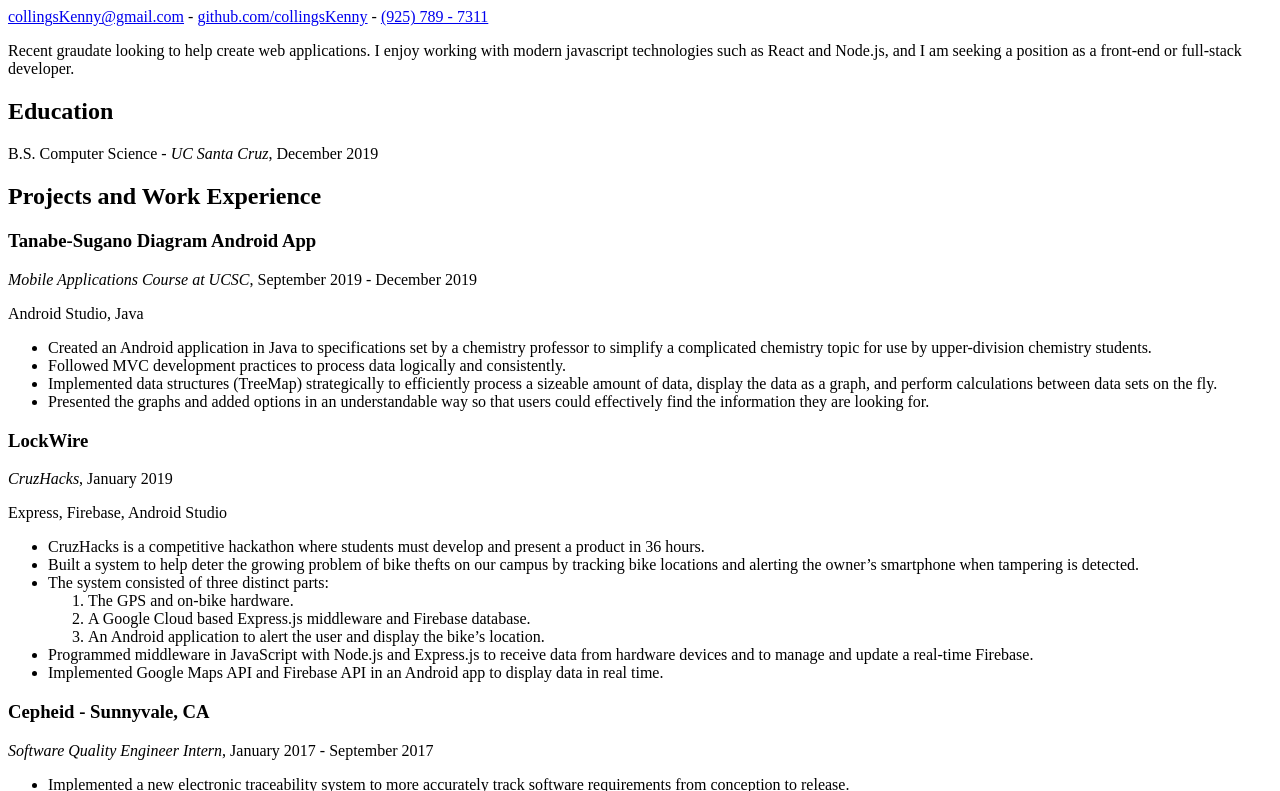
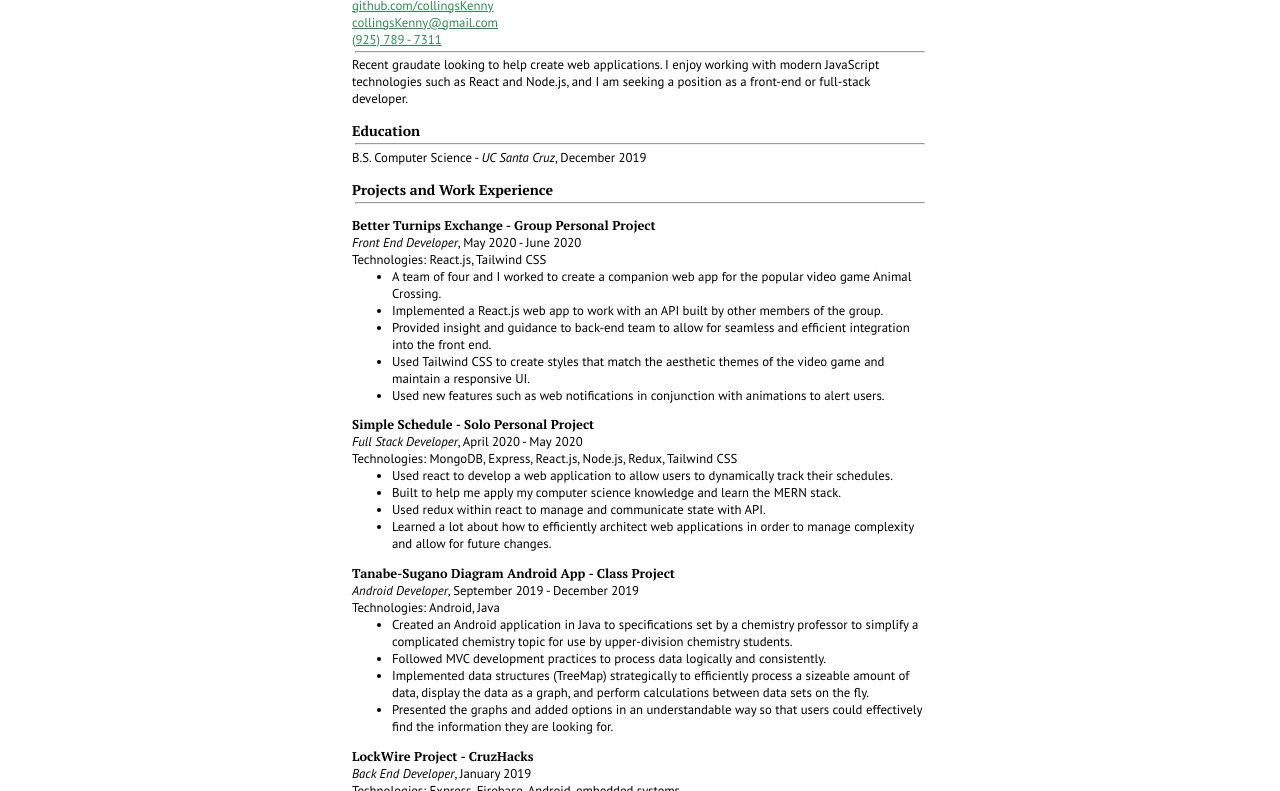
Before and after one commit to CollingsKenny/resume, a plain HTML site: page index.html in a window 1280 px wide. Shown: the part 58-849 px from the top of the page. Drawn offline with Linux system fonts and the light colour scheme.

Commit message:
Simplified

```diff
--- a/index.html
+++ b/index.html
@@ -1,48 +1,83 @@
+<!DOCTYPE html PUBLIC "-//W3C//DTD XHTML 1.0 Transitional//EN" "http://www.w3.org/TR/xhtml1/DTD/xhtml1-transitional.dtd">
+<html xmlns="http://www.w3.org/1999/xhtml">
+<head>
+  <meta http-equiv="Content-Type" content="text/html; charset=utf-8" />
+  <meta http-equiv="Content-Style-Type" content="text/css" />
+  <meta name="generator" content="pandoc" />
+  <title></title>
+  <style type="text/css">code{white-space: pre;}</style>
+  <link rel="stylesheet" href="src/styles.css" type="text/css" />
+</head>
+<body>
 <h1 id="kenny-collings">Kenny Collings</h1>
-<p><a href="mailto:collingsKenny@gmail.com">collingsKenny@gmail.com</a> - <a href="https://github.com/collingskenny">github.com/collingsKenny</a> - <a href="tel:+1-925-789-7311">(925) 789 - 7311</a></p>
-<p>Recent graudate looking to help create web applications. I enjoy working with modern javascript technologies such as React and Node.js, and I am seeking a position as a front-end or full-stack developer.</p>
+<p><a href="https://github.com/collingskenny">github.com/collingsKenny</a></p>
+<p><a href="mailto:collingsKenny@gmail.com">collingsKenny@gmail.com</a></p>
+<p><a href="tel:+1-925-789-7311">(925) 789 - 7311</a></p>
+<hr />
+<p>Recent graudate looking to help create web applications. I enjoy working with modern JavaScript technologies such as React and Node.js, and I am seeking a position as a front-end or full-stack developer.</p>
 <h2 id="education">Education</h2>
+<hr />
 <p>B.S. Computer Science - <em>UC Santa Cruz</em>, December 2019</p>
 <h2 id="projects-and-work-experience">Projects and Work Experience</h2>
-<h3 id="tanabe-sugano-diagram-android-app">Tanabe-Sugano Diagram Android App</h3>
-<p><em>Mobile Applications Course at UCSC</em>, September 2019 - December 2019</p>
-<p>Android Studio, Java</p>
+<hr />
+<h3 id="better-turnips-exchange---group-personal-project">Better Turnips Exchange - Group Personal Project</h3>
+<p><em>Front End Developer</em>, May 2020 - June 2020</p>
+<p>Technologies: React.js, Tailwind CSS</p>
+<ul>
+<li>A team of four and I worked to create a companion web app for the popular video game Animal Crossing.</li>
+<li>Implemented a React.js web app to work with an API built by other members of the group.</li>
+<li>Provided insight and guidance to back-end team to allow for seamless and efficient integration into the front end.</li>
+<li>Used Tailwind CSS to create styles that match the aesthetic themes of the video game and maintain a responsive UI.</li>
+<li>Used new features such as web notifications in conjunction with animations to alert users.</li>
+</ul>
+<h3 id="simple-schedule---solo-personal-project">Simple Schedule - Solo Personal Project</h3>
+<p><em>Full Stack Developer</em>, April 2020 - May 2020</p>
+<p>Technologies: MongoDB, Express, React.js, Node.js, Redux, Tailwind CSS</p>
+<ul>
+<li>Used react to develop a web application to allow users to dynamically track their schedules.</li>
+<li>Built to help me apply my computer science knowledge and learn the MERN stack.</li>
+<li>Used redux within react to manage and communicate state with API.</li>
+<li>Learned a lot about how to efficiently architect web applications in order to manage complexity and allow for future changes.</li>
+</ul>
+<h3 id="tanabe-sugano-diagram-android-app---class-project">Tanabe-Sugano Diagram Android App - Class Project</h3>
+<p><em>Android Developer</em>, September 2019 - December 2019</p>
+<p>Technologies: Android, Java</p>
 <ul>
 <li>Created an Android application in Java to specifications set by a chemistry professor to simplify a complicated chemistry topic for use by upper-division chemistry students.</li>
 <li>Followed MVC development practices to process data logically and consistently.</li>
 <li>Implemented data structures (TreeMap) strategically to efficiently process a sizeable amount of data, display the data as a graph, and perform calculations between data sets on the fly.</li>
 <li>Presented the graphs and added options in an understandable way so that users could effectively find the information they are looking for.</li>
 </ul>
-<h3 id="lockwire">LockWire</h3>
-<p><em>CruzHacks</em>, January 2019</p>
-<p>Express, Firebase, Android Studio</p>
+<h3 id="lockwire-project---cruzhacks">LockWire Project - CruzHacks</h3>
+<p><em>Back End Developer</em>, January 2019</p>
+<p>Technologies: Express, Firebase, Android, embedded systems</p>
 <ul>
 <li>CruzHacks is a competitive hackathon where students must develop and present a product in 36 hours.</li>
 <li>Built a system to help deter the growing problem of bike thefts on our campus by tracking bike locations and alerting the owner’s smartphone when tampering is detected.</li>
-<li>The system consisted of three distinct parts:<ol>
+<li>The system consisted of three distinct parts:</li>
+</ul>
+<ol style="list-style-type: decimal">
 <li>The GPS and on-bike hardware.</li>
 <li>A Google Cloud based Express.js middleware and Firebase database.</li>
 <li>An Android application to alert the user and display the bike’s location.</li>
 </ol>
-</li>
-<li>Programmed middleware in JavaScript with Node.js and Express.js to receive data from hardware devices and to manage and update a real-time Firebase.</li>
+<ul>
+<li>Programmed middleware in JavaScript with Node.js and Express.js to receive data from hardware devices and to manage and update the Firebase.</li>
 <li>Implemented Google Maps API and Firebase API in an Android app to display data in real time.</li>
 </ul>
-<h3 id="cepheid-sunnyvale-ca">Cepheid - Sunnyvale, CA</h3>
+<h3 id="cepheid---sunnyvale-ca">Cepheid - Sunnyvale, CA</h3>
 <p><em>Software Quality Engineer Intern</em>, January 2017 - September 2017</p>
 <ul>
-<li>Implemented a new electronic traceability system to more accurately track software requirements from conception to release.<ul>
+<li>Implemented a new electronic traceability system to more accurately track software requirements from conception to release.</li>
 <li>Diagnosed and corrected problems with software installation.</li>
 <li>Planned and executed various tests to implement external software per FDA and company processes.</li>
 <li>Designed new qualification tests to effectively ensure the new software will meet expectations.</li>
 <li>Authored new procedures that document how to use the new software.</li>
 <li>Consulted and informed the software engineering team about procedural changes within the software development process.</li>
-</ul>
-</li>
 <li>Trained new hires and temps on company and testing procedures.</li>
 <li>Created, reviewed, and validated procedures and test protocol for software used in molecular diagnostic testing.</li>
 </ul>
-<h3 id="cepheid-sunnyvale-ca">Cepheid - Sunnyvale, CA</h3>
+<h3 id="cepheid---sunnyvale-ca-1">Cepheid - Sunnyvale, CA</h3>
 <p><em>Software Quality Technician Intern</em>, May 2016 - August 2016</p>
 <ul>
 <li>Executed validation and qualification tests on molecular diagnostic software.</li>
@@ -50,3 +85,5 @@
 <li>Supported the software engineering team to inform and investigate software design issues and errors.</li>
 <li>Improved the computer imaging process, a common task, from taking 2 hours to a few minutes by reformatting test machines to store images on the local hard disk.</li>
 </ul>
+</body>
+</html>
--- /dev/null
+++ b/src/styles.css
@@ -0,0 +1,76 @@
+@import url('https://fonts.googleapis.com/css2?family=PT+Sans:ital,wght@0,400;0,700;1,400;1,700&family=PT+Serif:ital,wght@0,400;0,700;1,400;1,700&display=swap');
+p,
+a,
+h1,
+h2,
+h3,
+ul,
+ol {
+  margin: 0;
+}
+
+body {
+  padding: 1em;
+  width: 45em;
+  margin: auto;
+  font-size: 0.8rem;
+}
+
+p,
+a,
+li {
+  font-family: 'PT Sans', sans-serif;
+}
+
+h1,
+h2,
+h3 {
+  font-family: 'PT Serif', serif;
+  margin-top: 1em;
+}
+
+h1 {
+  font-size: 1.4em;
+}
+
+h2 {
+  font-size: 1.1em;
+  font-weight: 800;
+}
+
+h3 {
+  font-size: 1em;
+}
+
+p,
+a,
+li {
+  font-size: 1em;
+}
+
+a {
+  color: seagreen;
+}
+
+a:visited {
+  color: lightseagreen;
+}
+
+hr {
+  margin: 0.25em;
+}
+
+@media print {
+  body {
+    padding: 0;
+    width: 650px;
+  }
+  h1 {
+    margin-top: 0;
+  }
+  a,
+  a:visited {
+    color: black;
+    text-decoration: none;
+  }
+}
--- a/src/styles/styles.css
+++ /dev/null
@@ -1,56 +0,0 @@
-p,
-a,
-h1,
-h2,
-h3,
-ul {
-  margin: 0;
-}
-
-body {
-  padding: 1em;
-  width: 45em;
-  margin: auto;
-}
-
-p,
-a,
-li {
-  font-family: sans;
-}
-
-h1,
-h2,
-h3 {
-  font-family: serif;
-  margin-top: 1em;
-}
-
-h1 {
-  font-size: 1.5em;
-}
-
-h2 {
-  font-size: 1.2em;
-  font-weight: 800;
-}
-
-h3 {
-  font-size: 1em;
-}
-
-p,
-a,
-li {
-  font-size: 1em;
-}
-
-@media print {
-  body {
-    padding: 0;
-    width: 650px;
-  }
-  h1 {
-    margin-top: 0;
-  }
-}
```
Also changed, not shown: package.json (deleted, +0 -29 lines), src/resume.md (renamed from src/pages/resume.md, +42 -9 lines), .github/workflows/main.yml (deleted), 4 other files.
